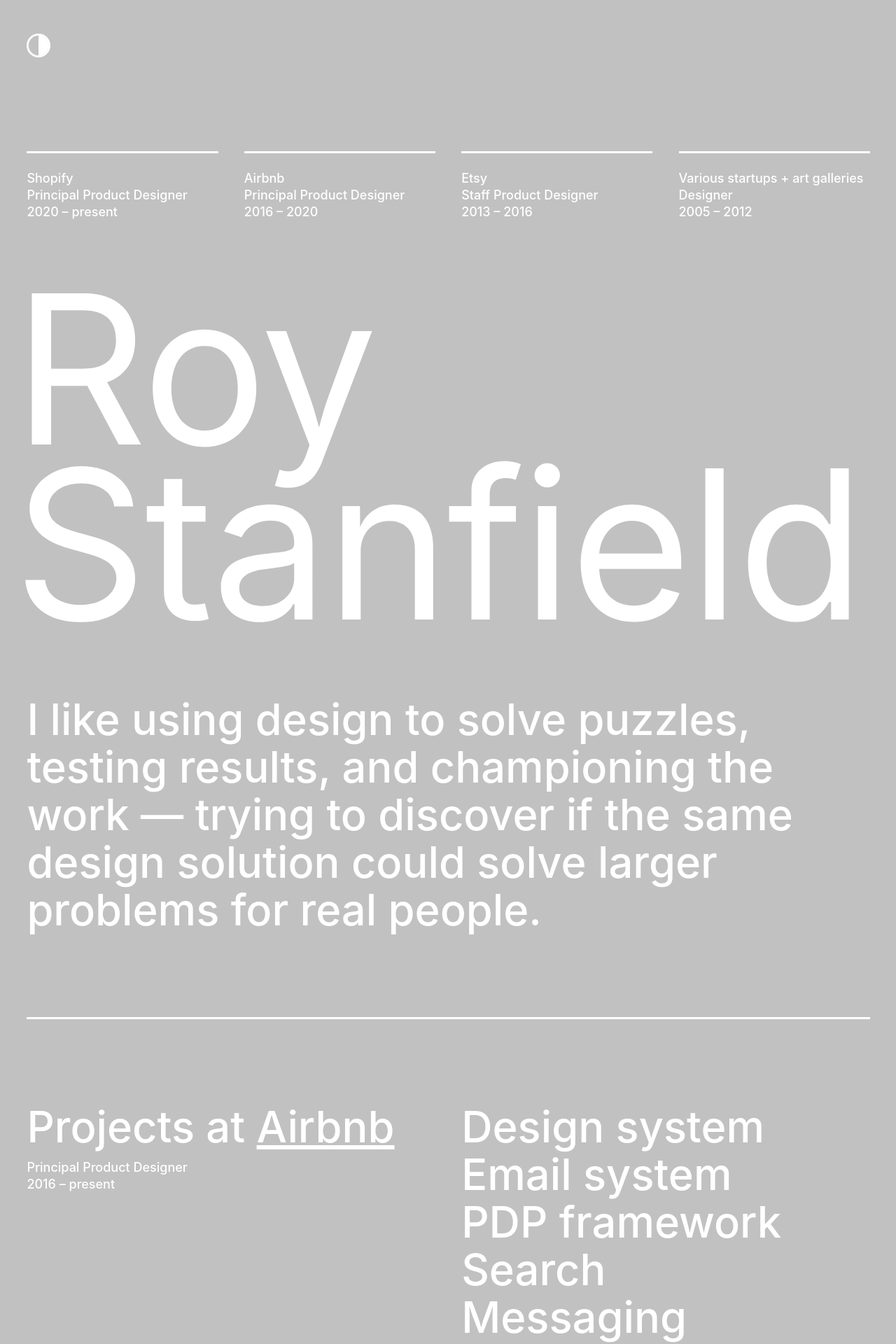
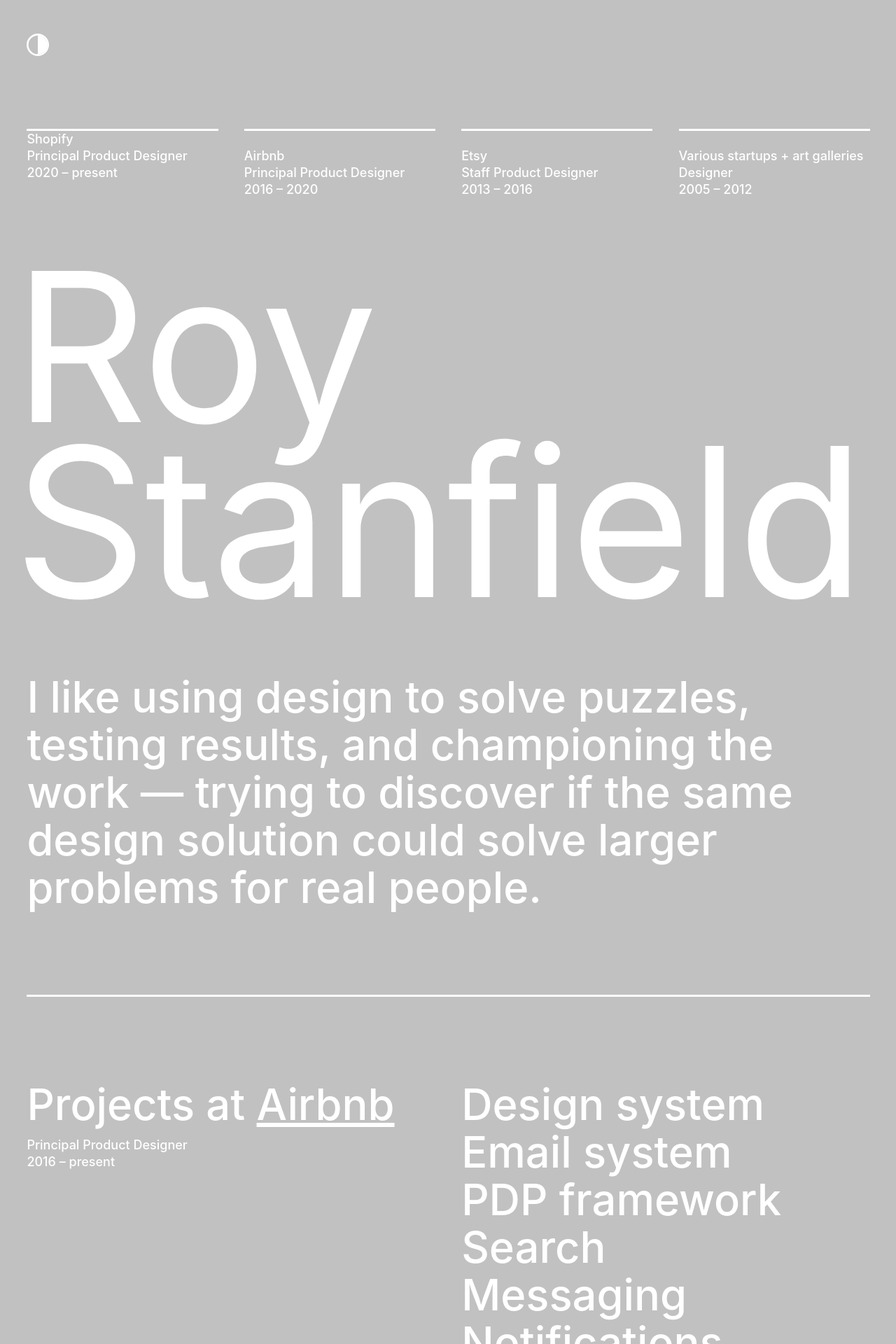
Before and after one commit to roystanfield/roystanfield.github.io, a Jekyll site: the page built from index.markdown, in a window 1280 px wide. Shown: the top 1920 px of the page at 70% size. Built offline with Jekyll 4.4.1, drawn with Linux system fonts in a browser that asks for light colours.

Commit message:
Refining mobile layout.

```diff
--- a/_sass/main.scss
+++ b/_sass/main.scss
@@ -26,8 +26,7 @@
 
   .mobile {
     display: block;
-    // padding-top: 64px;
-    padding-bottom: 80px;
+    padding-bottom: 64px;
 
     h1 {
       font-size: 68px;
@@ -104,13 +103,10 @@
     #contrast_button {
       display: block;
       text-indent: -9999px;
-      // background-color: $dark_bg_color;
       background: url(../images/icon_contrast.svg);
-      width: 34px;
-      height: 34px;
-      background-size: 34px;
-      // border-radius: 50%;
-      // border: 2px solid $text_color;
+      width: 28px;
+      height: 28px;
+      background-size: 28px;
       }
 
     #contrast_button:hover {
@@ -130,6 +126,7 @@
 
     .remove_border_on_mobile {
       border-top: none;
+      padding-top: 0px;
     }
 
     h1 {
@@ -160,7 +157,7 @@
   }
 
   .grid_container {
-    padding-top: 110px;
+    padding-top: 80px;
     column-gap: 3%;
     grid-template-columns: 22% 22% 22% 22%;
     grid-template-rows: auto auto;
@@ -190,7 +187,9 @@
     display: block;
 
     #contrast_button {
-    border-width: 3px;
+      width: 32px;
+      height: 32px;
+      background-size: 32px;
     }
   }
 
```
